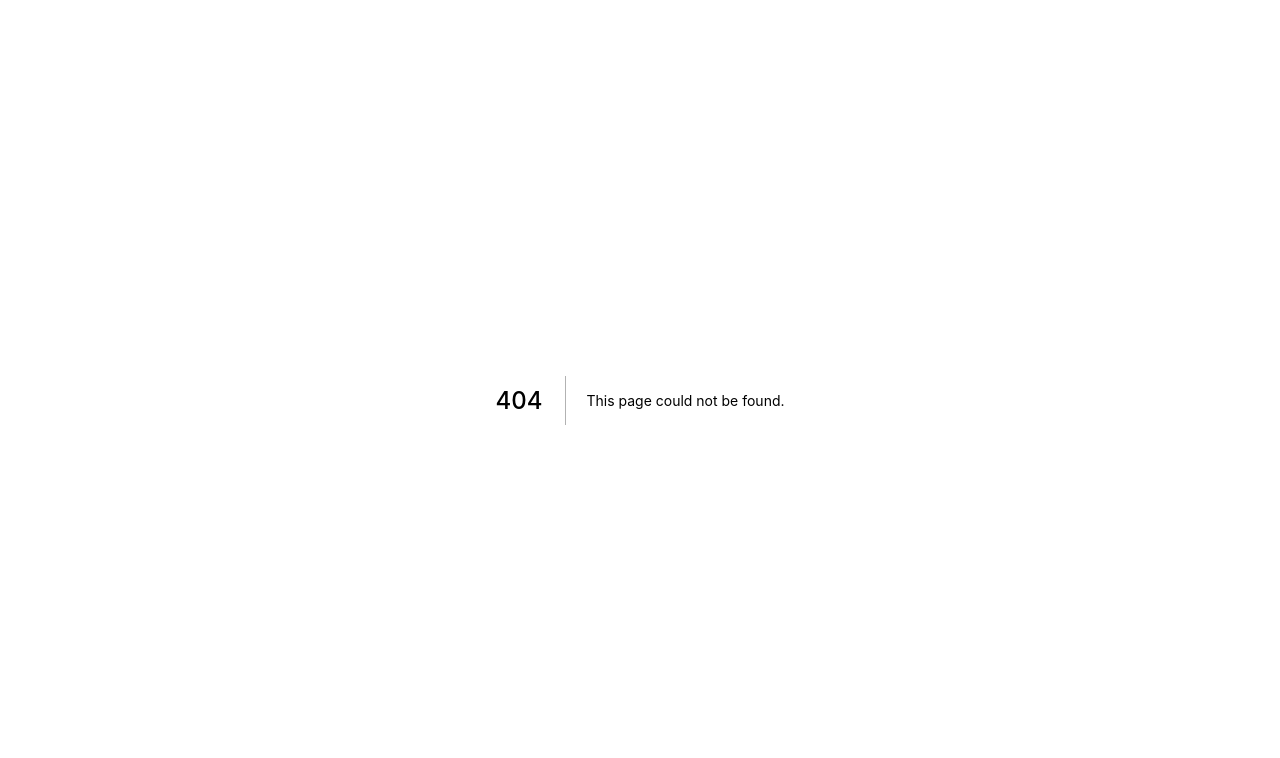
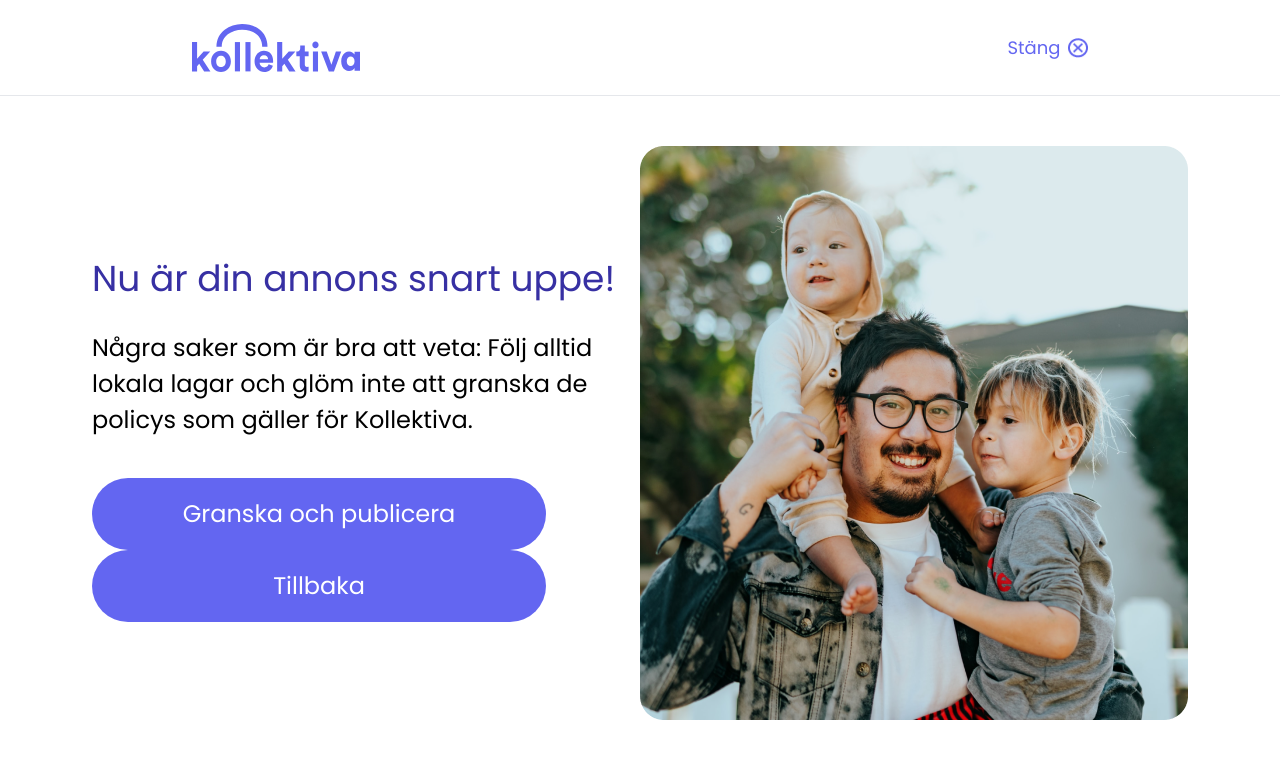
Before and after one commit to sofiaronnkvist/Kollektiva, a Next.js app: page /skapaannons/publicera in a window 1280 px wide. Before the commit this address had no page. Shown: the top 758 px of the page. Built offline with nearby package versions, Linux system fonts and the light colour scheme.

Commit message:
final view for page progress

```diff
--- a/pages/blimedlem/index.tsx
+++ b/pages/blimedlem/index.tsx
@@ -9,9 +9,7 @@ function Register() {
       <LoginHeader />
       <div>
         <div className="container mx-auto">
-          <h1 className="mt-[72px] text-center text-[30px]">
-            Slutför registreringen
-          </h1>
+          <h1 className="mt-[72px] text-center text-[30px]">Bli medlem</h1>
           <div className="flex justify-center">
             <form action="">
               <label
--- a/pages/skapaannons/index.js
+++ b/pages/skapaannons/publicera.tsx
@@ -4,24 +4,28 @@ import LoginHeader from '../../components/LoginHeader'
 import Link from 'next/link'
 import Image from 'next/image'
 
-function SkapaAnnons() {
+function Publicera() {
   return (
     <div>
       <LoginHeader />
       <div>
-        <div className="container mx-auto mt-[72px] flex items-center justify-center bg-white">
+        <div className="container mx-auto mt-[50px] flex items-center justify-center bg-white">
           <div className="w-[548px]">
             <h1 className="mb-[24px] text-[36px] text-indigo-800">
-              Hej Marianne! <br />
-              Det är enkelt att bli hyresvärd.
+              Nu är din annons snart uppe!
             </h1>
             <p className="mb-[40px] text-[24px]">
-              Till höger ser du en video som förklarar hur det går till. När du
-              är redo klickar du på sätt igång!
+              Några saker som är bra att veta: Följ alltid lokala lagar och glöm
+              inte att granska de policys som gäller för Kollektiva.
             </p>
             <Link href="/skapaannons/1">
               <button className="h-[72px] w-[454px] rounded-full bg-indigo-500 text-[24px] text-white">
-                Sätt igång
+                Granska och publicera
+              </button>
+            </Link>
+            <Link href="/skapaannons/1">
+              <button className="h-[72px] w-[454px] rounded-full bg-indigo-500 text-[24px] text-white">
+                Tillbaka
               </button>
             </Link>
           </div>
@@ -40,4 +44,4 @@ function SkapaAnnons() {
   )
 }
 
-export default SkapaAnnons
+export default Publicera
```
